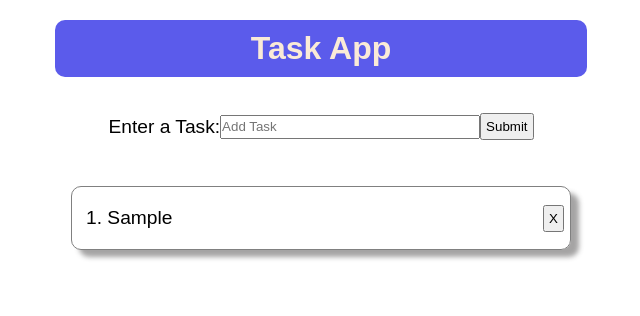
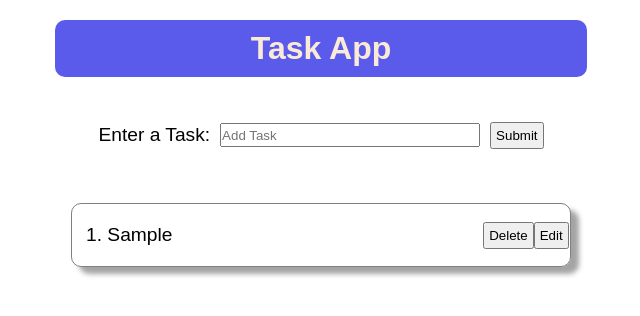
Before and after one commit to SalamanderCtesiphon/todo-list-react-app, a React (Create React App) app: page / in a window 1280 px wide. Both pictures are taken after typing "Sample" into the empty fields and a click on the button "Submit". Shown: the top 316 px of the page, without its empty margins (319-959 px from the left). Built offline with nearby package versions, Linux system fonts and the light colour scheme.

Commit message:
implemented the edit button and conected it to the function now i just have to figure out how to edit the rendered list

```diff
--- a/src/App.css
+++ b/src/App.css
@@ -61,12 +61,12 @@ button {
   display: flex;
   align-items: center;
   justify-content: center;
-
+  cursor: pointer;
 }
 
 .btnBox {
   display: flex;
-  justify-content: space-between;
+  justify-content: space-around;
   width: 6vw;
   margin: 4px;
 }
@@ -74,6 +74,7 @@ button {
 input {
   width: 20vw;
   height: 20px;
+  margin: 10px;
 }
 
 .formItem {
--- a/src/App.js
+++ b/src/App.js
@@ -5,6 +5,7 @@ import { useState } from 'react'
 const App = () => {
   const [text, setText] = useState('')
   const [tasks, setTasks] = useState([])
+  const [edit, setEdit] = useState(false)
 
   const onSubmit = (e) => {
     e.preventDefault()
@@ -13,9 +14,10 @@ const App = () => {
       alert('please add a task')
       return
     }
-    addTask({ text })
+    addTask({ text, edit })
 
     setText('')
+    setEdit(false)
   }
 
   const addTask = (task) => {
@@ -26,6 +28,11 @@ const App = () => {
 
   const deleteTask = (id) => {
     setTasks(tasks.filter((task) => task.id !== id))
+  }
+
+  const editTask = (id) => {
+    setTasks(tasks.map((task) => task.id === id ? {...task, edit:
+    !task.edit} : task))
   }
 
   return (
@@ -41,7 +48,11 @@ const App = () => {
         />
         <button>Submit</button>
         </form>
-      <Overview tasks={tasks} deleteTask={deleteTask}/>
+      <Overview
+        tasks={tasks}
+        deleteTask={deleteTask}
+        editTask={editTask}
+      />
     </div>
   )
 }
--- a/src/components/Overview.js
+++ b/src/components/Overview.js
@@ -1,13 +1,20 @@
 
-const Overview = ({ tasks, deleteTask }) => {
+const Overview = ({ tasks, deleteTask, editTask }) => {
   return (
     <div>
       <ul>
         {tasks.map((task) => (
-          <li className='formItem' key={task.id}>{tasks.indexOf(task) + 1}.{' '}{task.text}<button
-            onClick={() => deleteTask(task.id)}
-          >
-          X</button></li>
+          <li className='formItem' key={task.id}>
+              {tasks.indexOf(task) + 1}.{' '}{task.text}
+              <div className="btnBox">
+                <button
+                  onClick={() => deleteTask(task.id)}
+                >
+                  Delete
+                </button>
+                <button onClick={() =>editTask(task.id)}>Edit</button>
+              </div>
+          </li>
         ))}
       </ul>
     </div>
```
